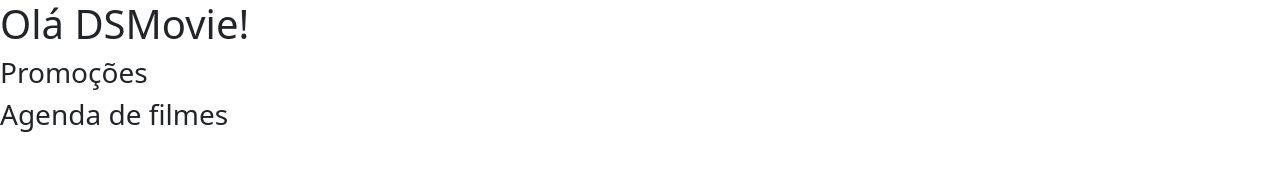
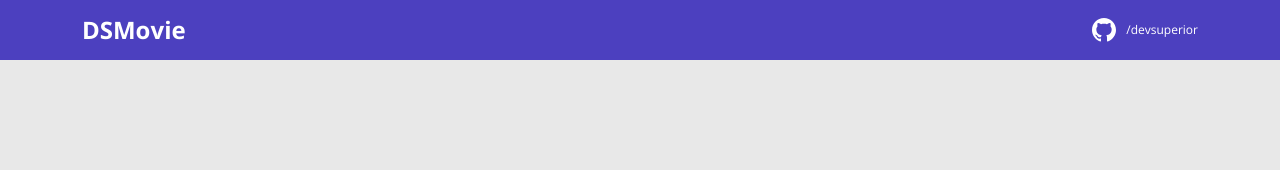
Before and after one commit to joabemilio/dsmovie, a plain HTML site: page index.html in a window 1280 px wide. Drawn offline with nearby package versions, Linux system fonts and the light colour scheme.

Commit message:
Fonts Google  + Barra Superior Completa

```diff
--- /dev/null
+++ b/css/styles.css
@@ -0,0 +1,61 @@
+@import url('https://fonts.googleapis.com/css2?family=Open+Sans:wght@300;400;700&display=swap');
+
+/* VARIABLES */
+:root {
+  --bg-gray: #e8e8e8;
+  --color-primary: hsla(246, 50%, 50%, 1);
+  --white: #fff;
+}
+
+/* RESET + STANDARD STYLES*/
+* {
+  box-sizing: border-box;
+  font-family: 'Open Sans', sans-serif;
+}
+
+html, body {
+  background-color: var(--bg-gray);
+}
+
+h1, h2, h3, h4, h5, h6 {
+  margin: 0;
+}
+
+a, a:hover {
+  text-decoration: none;
+  color: unset;
+}
+
+/* TOP BAR */
+header {
+  background-color: var(--color-primary);
+  color: var(--white);
+  height: 60px;
+  display: flex;
+  align-items: center;
+}
+
+nav {
+  display: flex;
+  align-items: center;
+  justify-content: space-between;
+}
+
+nav h1 {
+  font-size: 24px;
+  font-weight: 700;
+}
+
+nav a {
+  font-size: 12px;
+  font-weight: 400;
+}
+
+.dsmovie-contact-container {
+  display: flex;
+  align-items: center;
+}
+
+.dsmovie-contact-container img {
+  margin-right: 10px;
+}
--- a/index.html
+++ b/index.html
@@ -13,10 +13,19 @@
       integrity="sha384-1BmE4kWBq78iYhFldvKuhfTAU6auU8tT94WrHftjDbrCEXSU1oBoqyl2QvZ6jIW3"
       crossorigin="anonymous"
     />
+
+    <!-- Styles CSS -->
+    <link rel="stylesheet" href="css/styles.css">
   </head>
   <body>
-    <h1>Olá DSMovie!</h1>
-    <h3>Promoções</h3>
-    <h3>Agenda de filmes</h3>
+    <header>
+      <nav class="container">
+        <h1>DSMovie</h1>
+        <div class="dsmovie-contact-container">
+          <img src="img/github.svg" alt="Ícone do github">
+          <a href="https://github.com/devsuperior">/devsuperior</a>
+        </div>
+      </nav>
+    </header>
   </body>
 </html>
```
Also changed, not shown: img/github.svg (added).
